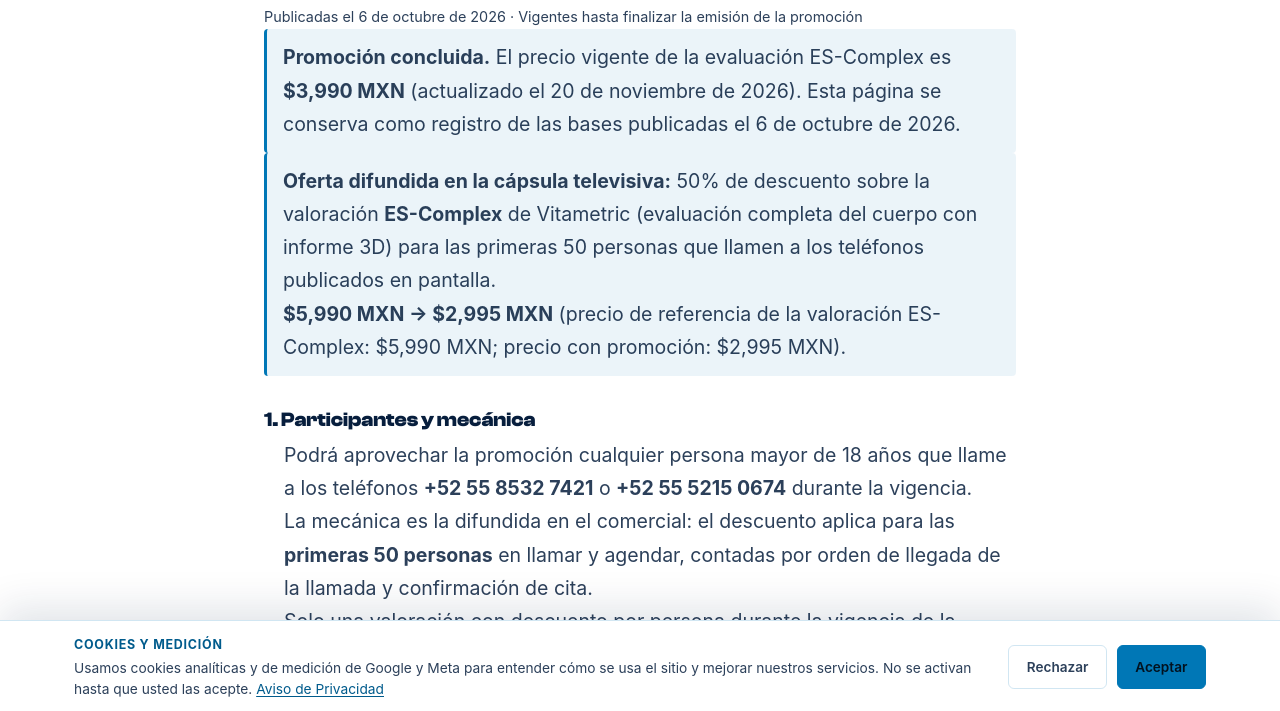
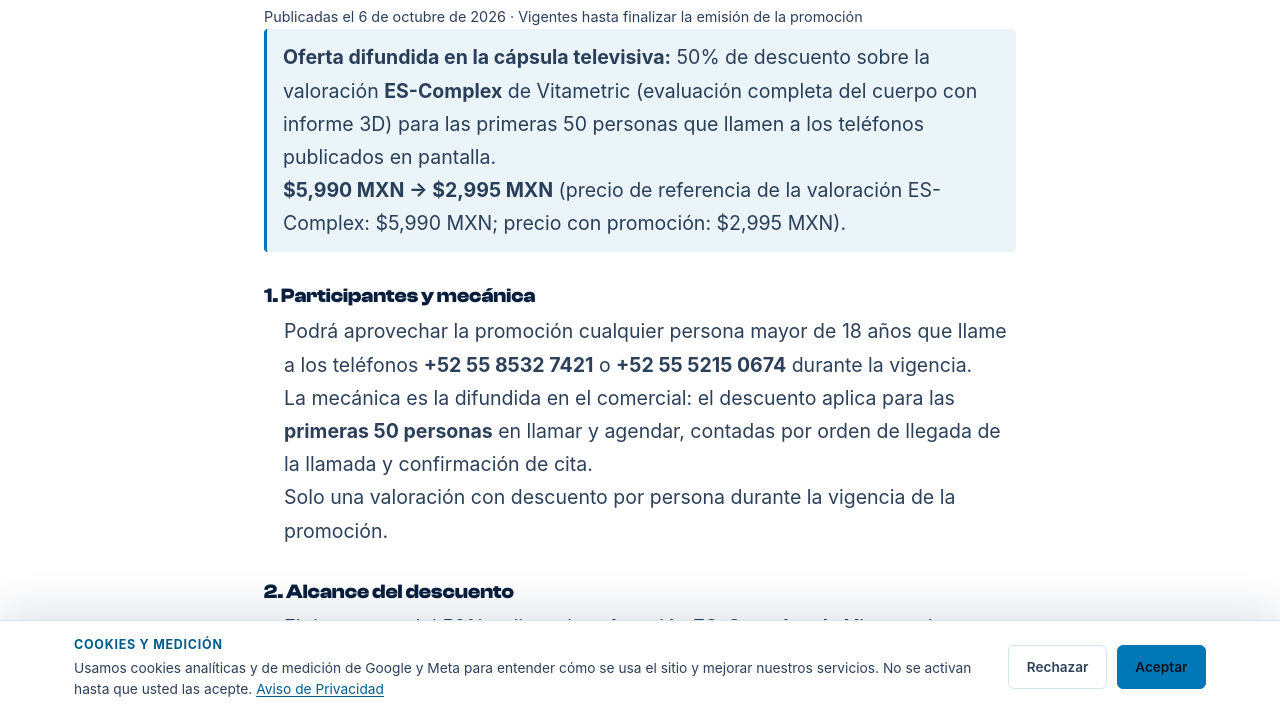
Before and after one commit to jorgefrancobel-vitametric/vitametric-web, a plain HTML site: page bases-promocion-tv.html in a window 1280 px wide. Shown: the part 86-797 px from the top of the page. Drawn offline with Linux system fonts and the light colour scheme.

Commit message:
fix(promo-tv): retirar aviso interno de la página pública de bases

```diff
--- a/bases-promocion-tv.html
+++ b/bases-promocion-tv.html
@@ -33,10 +33,6 @@
   <main class="legal-wrap">
     <h1>Bases de la Promoción de Televisión</h1>
     <p class="legal-meta">Publicadas el 6 de octubre de 2026 · Vigentes hasta finalizar la emisión de la promoción</p>
-
-    <div class="destacado">
-      <p><strong>Promoción concluida.</strong> El precio vigente de la evaluación ES-Complex es <strong>$3,990 MXN</strong> (actualizado el 20 de noviembre de 2026). Esta página se conserva como registro de las bases publicadas el 6 de octubre de 2026.</p>
-    </div>
 
     <div class="destacado">
       <p><strong>Oferta difundida en la cápsula televisiva:</strong> 50% de descuento sobre la valoración <strong>ES-Complex</strong> de Vitametric (evaluación completa del cuerpo con informe 3D) para las primeras 50 personas que llamen a los teléfonos publicados en pantalla.</p>
```
